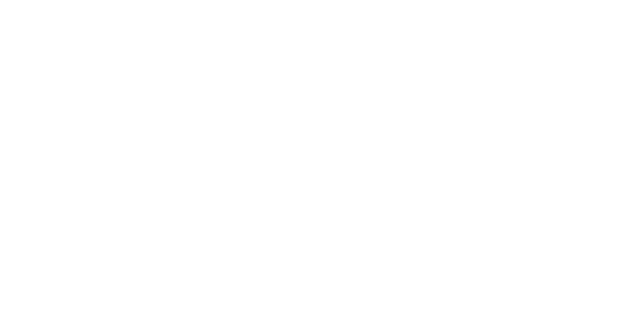
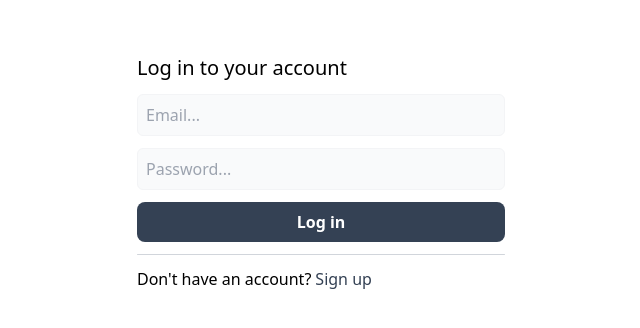
Before and after one commit to FrancoBaig/My-Finances, a React (Create React App) app: page / in a window 1280 px wide. Shown: the part 228-556 px from the top of the page, without its empty margins (319-959 px from the left). Built offline with nearby package versions, Linux system fonts and the light colour scheme; no server answers.

Commit message:
Added: protected routes

```diff
--- /dev/null
+++ b/src/components/route/PrivateRoute.js
@@ -0,0 +1,10 @@
+import React from "react";
+import { Navigate, Outlet } from "react-router-dom";
+import { useSelector } from "react-redux";
+
+function PrivateRoute({ children }) {
+    const auth = useSelector((state) => state.user.token);
+    return auth ? <Outlet /> : <Navigate to="/" />;
+}
+
+export default PrivateRoute;
--- /dev/null
+++ b/src/helper/PrivateRoute.js
@@ -0,0 +1,7 @@
+import React from "react";
+
+function PrivateRoute() {
+    return <div>PrivateRoute</div>;
+}
+
+export default PrivateRoute;
--- a/src/index.js
+++ b/src/index.js
@@ -7,9 +7,23 @@
 import { Provider } from "react-redux";
 import store from "./redux/store";
 
+// React router
+import { BrowserRouter, Routes, Route } from "react-router-dom";
+import PrivateRoute from "./components/route/PrivateRoute";
+
+// Pages
+import Identification from "./pages/Identification";
+
 const root = ReactDOM.createRoot(document.getElementById("root"));
 root.render(
     <Provider store={store}>
-        <App />
+        <BrowserRouter>
+            <Routes>
+                <Route element={<PrivateRoute />}>
+                    <Route path="/home" element={<App />} />
+                </Route>
+                <Route path="/" element={<Identification />} />
+            </Routes>
+        </BrowserRouter>
     </Provider>
 );
--- a/src/pages/Identification.js
+++ b/src/pages/Identification.js
@@ -7,8 +7,11 @@
 } from "../services/IdentificationAPI";
 
 // Redux
-import { useDispatch } from "react-redux";
+import { useDispatch, useSelector } from "react-redux";
 import { createUser } from "../redux/states/userState";
+
+// Router
+import { Navigate } from "react-router-dom";
 
 function Identification() {
     const [isLogin, setIsLogin] = useState(true);
@@ -18,6 +21,7 @@
     const [error, setError] = useState("");
 
     const dispatch = useDispatch();
+    const user = useSelector((state) => state.user);
 
     const handleIdentification = async (e) => {
         e.preventDefault();
@@ -53,11 +57,15 @@
         setPassword("");
     };
 
+    if (user.email !== "") {
+        return <Navigate to="/home" replace={true} />;
+    }
+
     return (
         <div className="w-full h-screen flex justify-center items-center">
             <form
                 onSubmit={(e) => handleIdentification(e)}
-                className="w-full paper p-10 grid gap-3 "
+                className="w-full paper p-10 grid gap-3 md:max-w-md"
             >
                 <h2 className="text-xl">
                     {isLogin
```
